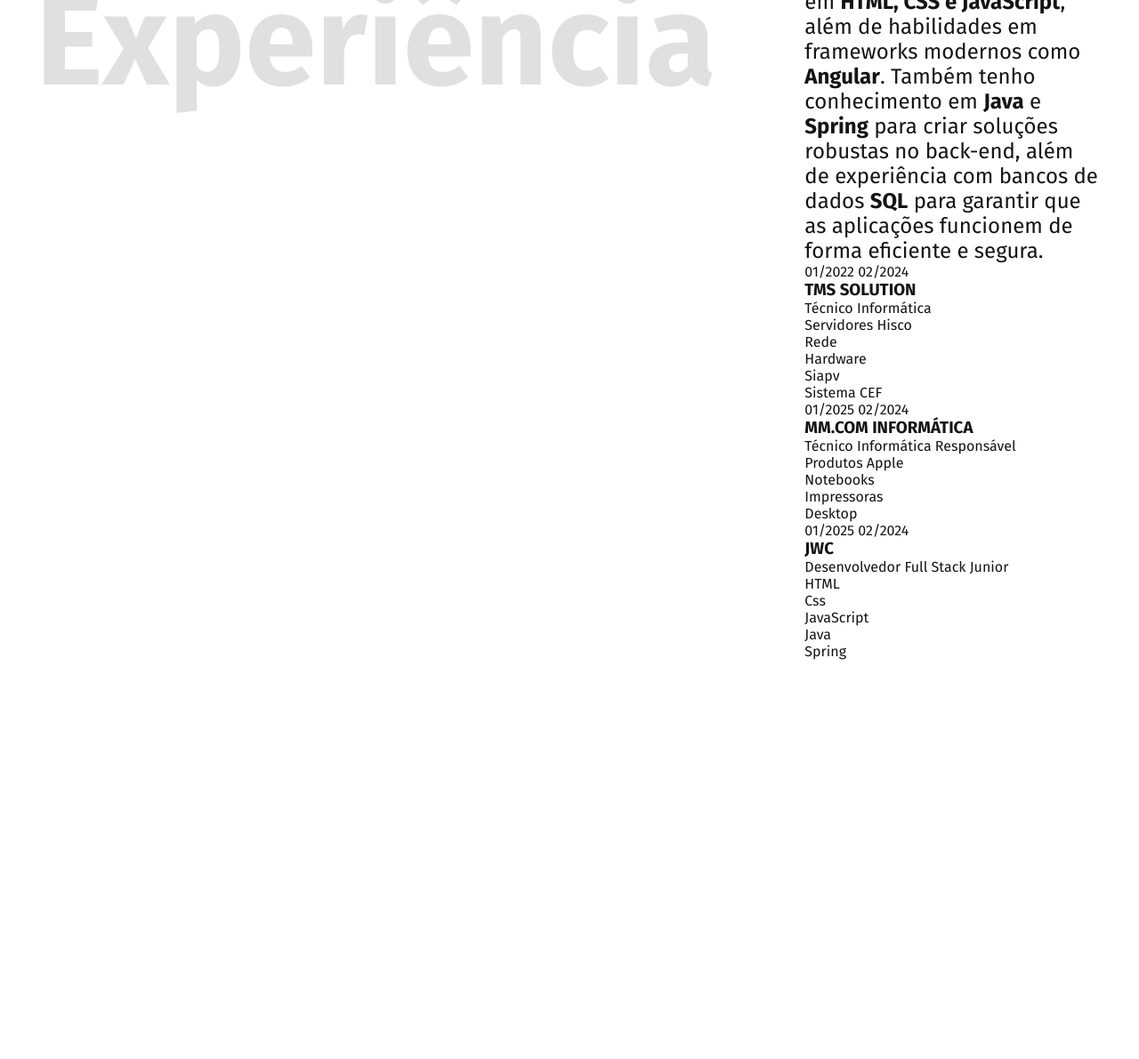
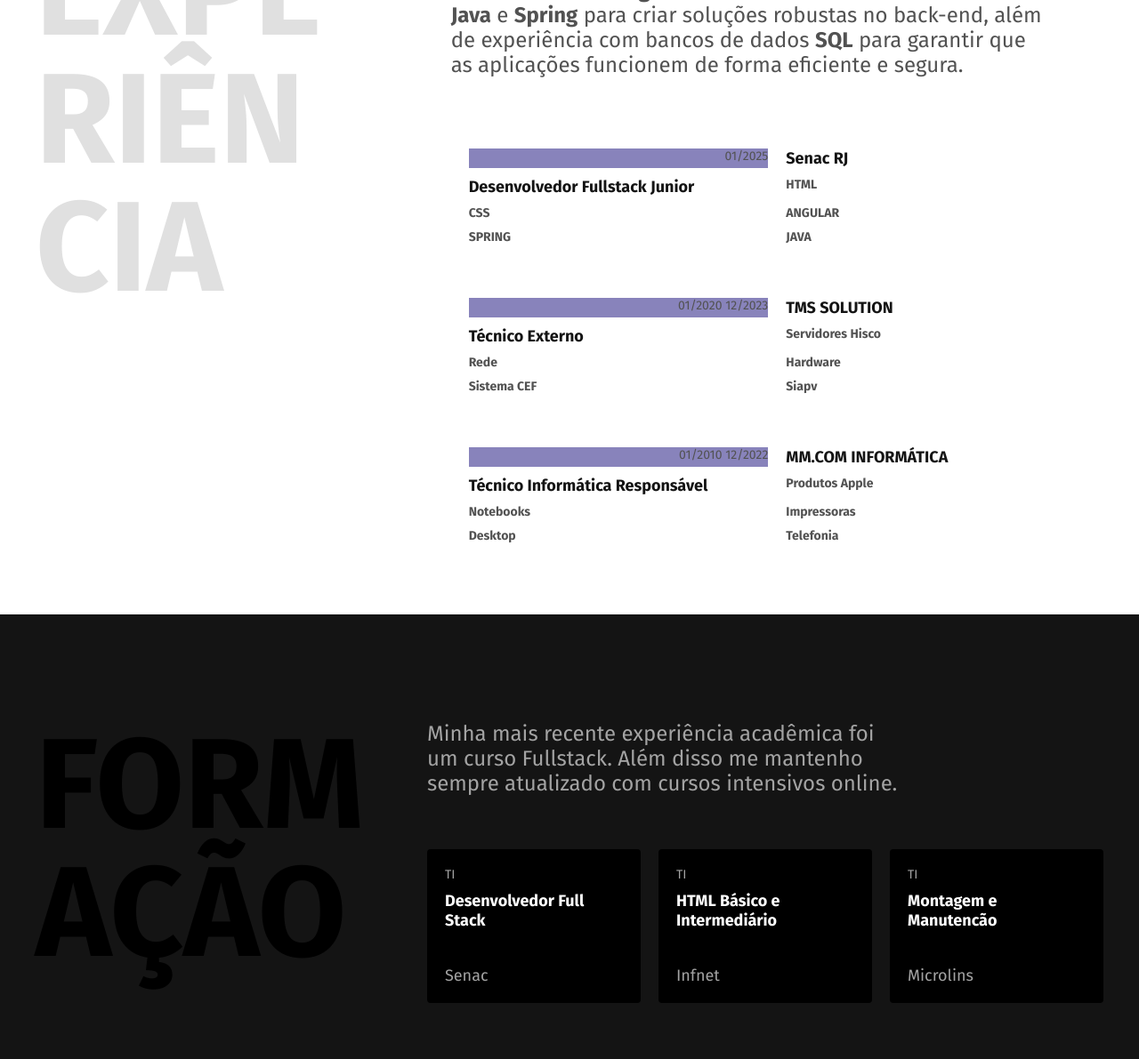
Before and after one commit to marcostuliogonzaga/Projeto-Portifolio, a plain HTML site: page index.html in a window 1280 px wide. Shown: the part 844-2035 px from the top of the page at 89% size. Before the commit the page ends 1626 px from the top, so only its background shows below. Drawn offline with Linux system fonts and the light colour scheme.

Commit message:
Enviando arquivos 06/03

```diff
--- a/CSS/style.css
+++ b/CSS/style.css
@@ -1,71 +1,70 @@
 /*
-+++++++++++++++++++++++++++++++++++
-CONFIGURAÇÕES BASICAS
-+++++++++++++++++++++++++++++++++++
+======================
+CONFIGURAÇÕES BÁSICAS
+======================
 */
 
 body {
-
-
-
-     font-family: "Fira Sans", Arial ,sans-serif; /* Define a fonte PRINCIPAL PARA O SITE */
-     margin: 0px ; /* remove qualquer margem padrão aplicada pelo navegador */
-     color: #141414; /* Define  a cor dos textos para um tom escuro */
+    font-family: "Fira Sans", Arial, sans-serif; /* Define a fonte principal para o site.*/
+    margin: 0px; /*Remove qualquer margem padrão aplicada pelo navegador*/
+    color: #141414; /* Define a cor dos textos para um tom escuro */
 }
 
 h1, h2, h3, p {
-     margin: 0px ; /* remove qualquer margem padrão aplicada pelo navegador */
+    margin: 0px; /*Remove qualquer margem padrão aplicada pelo navegador*/
 }
+
 img {
-        max-width: 100%;  /* Garante que a imagem unca ultrapasse o contaneir pai para não haver overflow */
+    max-width: 100%; /* Garante que a imagem nunca ultrapasse o contêiner */
     height: auto; /* Mantém a proporção original da imagem */
 }
 
 li {
-        list-style: none; /*  retira os pontos da lista */
+    list-style: none;
+}
 
-    }
 /*
-+++++++++++++++++++++++++++++++++++
-CONFIGURAÇÕES HEADER CABEÇÃLHO
-+++++++++++++++++++++++++++++++++++
+======================
+CABEÇALHO ( HEADER )
+======================
 */
 
 .header {
-    max-width:1200px ; /* Define a largura maxima para evitar que o conteudo fique muito largo em telas grandes */
-    padding: 40px 20px; /* Espaçamento interno para cima/baixo , direita/esquerda */
-    margin: 0 auto; /* Centraliza ro cabeçalho na horizntal */
-    display: flex; /* Organiza os elementos lado a lado */
-    justify-content: space-between; /* Distribui o itens do header uniformemente */
-    align-items: center; /* Alinha verticalmente os elementos */
+    max-width: 1200px; /* Define a largura máxima para evitar que o conteúdo fique muito largo em telas grandes*/
+    padding: 40px 20px; /*Espaçamento interno para cima/baixo direita/esquerda*/
+    margin: 0 auto; /* Centraliza o cabeçalho na horizontal*/
+    display: flex; /* Organiza os elementos lado a lado*/
+    justify-content: space-between; /* Distribui os itens do header uniformemente*/
+    align-items: center; /* Alinha verticalmente os elementos*/
 }
 
 .header-menu {
-        display:flex; /* Organiza os elemento lado a lado */
+    display: flex; /* Organiza os elementos lado a lado*/
     flex-wrap: wrap; /* Permite que os itens do menu quebrem a linha */
-        gap: 10px; /* espaçamento entre os itens do menu  */
-        justify-content: center; /* Garante qe os itens sempre fiquem centralizados */
+    gap: 10px; /* Espaçamento entre os itens do menu */
+    justify-content: center; /* Garante que os itens sempre fiquem centralizados*/
 }
 
 .header-menu a {
-        text-decoration: none; /* remove o sublinhado */
-        color: #141414; /* Define  a cor dos textos para um tom escuro */
+    text-decoration: none; /*Remove o sublinhado padrão da linha */
     padding: 10px 20px;
     font-size: 18px;
-        display: block; /*  garante que todos link ocupe toda area do botão */
+    color: #141414; /* Define a cor dos textos para um tom escuro */
+    display: block;  /* Garante que o link ocupe toda a área do botão*/
 }
+
 /*
-+++++++++++++++++++++++++++++++++++
-INTRODUÇÃO
-+++++++++++++++++++++++++++++++++++
+======================
+SEÇÃO DE INTRODUÇÃO
+======================
 */
 
 .introducao {
     max-width: 1200px;
-    padding:  40px 20px ;
+    padding: 40px 20px;
     margin: 0 auto;
     display: grid;
-    grid-template-columns: 1fr 2fr; /*  divide o espaço , 1 parte para a imagem e 2 partes para o texto */
+    grid-template-columns: 1fr 2fr; /* Divide o espaço, 1 parte para a imagem e 2 partes para o texto */
     gap: 100px;
     align-items: center;
 }
@@ -73,40 +72,184 @@ INTRODUÇÃO
 .introducao h1 {
     font-size: 72px;
     margin-bottom: 30px;
-
 }
 
 .introducao p {
     font-size: 24px;
-    color:#525252;
+    color: #525252;
 }
+
 /*
-+++++++++++++++++++++++++++++++++++
-SESSÃO EXPERIÊNCIAS
-+++++++++++++++++++++++++++++++++++
+======================
+SEÇÃO DE EXPERIÊNCIA
+======================
 */
 
 .experiencia {
-
     max-width: 1200px;
     margin: 0 auto;
     padding: 40px 20px;
     display: grid;
     grid-template-columns: 1fr 2fr;
     gap: 100px;
+}
 
-}
 .experiencia .subtitulo {
-
     color: #e0e0e0;
-
 }
 
 .experiencia-texto {
    font-size: 24px;
+   margin-bottom: 60px;
+   color: #525252;
+   max-width: 50ch;
 
 }
 
 .subtitulo {
     font-size: 144px;
+    text-transform: uppercase;
+    max-width: 4ch;  /* O valor em ch refere-se a caracter. Mantem esse número de ch na linha. */
+    word-break: break-all; /* Utilizado com o o valor ch, faz com que seja quebrado a palavra quando chegar ao número de ch informado.  */
+    line-height: 1; /* Informa o tamanho do espaçamento das linhas. */
+    letter-spacing: 0; /* Informa o tamanho do espeçamento entre as letras. */
 }
+
+.empresa {
+    display: grid;
+    grid-template-columns: 1fr 1fr;
+    gap: 10px 20px;
+    padding: 20px;
+    border-radius: 4px;
+    margin-bottom: 20px;
+}
+
+.empresa-ano {
+    text-align: right;
+    color: #525252;
+    font-size: 14px;
+    background-color: #8883bb;
+}
+
+.empresa-titulo {
+    font-size: 18px;
+    font-weight: bold;
+}
+
+.empresa-texto {
+    font-size: 14px;
+    color: #525252;
+    font-weight: bold; /* Aumenta o peso da letra. */
+}
+
+
+/*
+======================
+SEÇÃO DE FORMAÇÃO
+======================
+*/
+
+.formacao {
+    background-color: #141414;
+    color: #ffffff;
+}
+
+.formacao-container {
+    max-width: 1200px;
+    margin: 0 auto;
+    padding: 120px 20px;
+    display: grid;
+    grid-template-columns: 1fr 2fr;
+}
+
+.formacao .subtitulo {
+    color: #000000;
+    max-width: 5ch;
+}
+
+.formacao-texto {
+    font-size: 24px;
+    max-width: 40ch;
+    color: #a3a3a3;
+    margin-bottom: 60px;
+    padding-left: 40px;
+}
+
+.faculdade-lista {
+    display: flex;
+    flex-wrap: wrap;
+    gap: 20px;
+    margin-bottom: 60px;
+}
+
+.faculdade {
+    flex: 1; /* Faz com que cada bloco ocupe o mesmo espaço disponível */
+    background-color: #000000;
+    padding: 20px;
+    border-radius: 4px;
+    display: flex;
+    flex-direction: column; /* Alinha os itens verticalmente */
+}
+
+.faculdade-tipo {
+    font-size: 14px;
+    text-transform: uppercase;
+    color: #a3a3a3;
+    margin-bottom: 10px;
+}
+
+.faculdade-curso {
+    font-size: 18px;
+    margin-bottom: 40px;
+    flex: 1;
+}
+
+.faculdade-instituicao {
+    font-size: 18px;
+    color: #a3a3a3;
+}
+
+
+/*
+======================
+SEÇÃO DO FOOTER
+======================
+*/
+
+.footer {
+    background: #000000;
+    color: #ffffff;
+}
+
+
+.footer-container {
+    max-width: 1200px;
+    margin: 0 auto;
+    padding: 120px 20px 60px 20px;
+    display: grid;
+    grid-template-columns: 1fr 1fr;
+    gap: 100px;
+    align-items: center;
+}
+
+.footer-texto {
+    font-size: 24px;
+    color: #cccccc;
+}
+
+.footer-contato li {
+    font-size: 35px;
+    color: #ffffff;
+    font-weight: bold;
+    margin-bottom: 30px;
+}
+
+.footer-contato li a {
+    color: #ffffff;
+    text-decoration: none;
+}
+
+.footer-copy {
+    font-size: 20px;
+    color: #8f8f8f;
+}
--- a/index.html
+++ b/index.html
@@ -1,13 +1,16 @@
 <!DOCTYPE html>
 <html lang="pt-br">
   <head>
-    <meta charset="UTF-8">
-    <meta name="viewport" content="width=device-width, initial-scale=1.0">
-    <title>William - Desenvolvedor Full Stack</title>
-    <link rel="preconnect" href="https://fonts.googleapis.com">
-    <link rel="preconnect" href="https://fonts.gstatic.com" crossorigin>
-    <link href="https://fonts.googleapis.com/css2?family=Fira+Sans:ital,wght@0,100;0,200;0,300;0,400;0,500;0,600;0,700;0,800;0,900;1,100;1,200;1,300;1,400;1,500;1,600;1,700;1,800;1,900&display=swap" rel="stylesheet">
-    <link rel="stylesheet" href="css/style.css">
+    <meta charset="UTF-8" />
+    <meta name="viewport" content="width=device-width, initial-scale=1.0" />
+    <title>Marcos Túlio - Desenvolvedor Full Stack</title>
+    <link rel="preconnect" href="https://fonts.googleapis.com" />
+    <link rel="preconnect" href="https://fonts.gstatic.com" crossorigin />
+    <link
+      href="https://fonts.googleapis.com/css2?family=Fira+Sans:ital,wght@0,100;0,200;0,300;0,400;0,500;0,600;0,700;0,800;0,900;1,100;1,200;1,300;1,400;1,500;1,600;1,700;1,800;1,900&display=swap"
+      rel="stylesheet"
+    />
+    <link rel="stylesheet" href="css/style.css" />
   </head>
   <body>
     <header class="header">
@@ -22,11 +25,17 @@
     </header>
 
     <main class="introducao">
-        <img src="./img/perfil.jpg" alt="Lobo Cinza">
+      <img src="./img/tulio.jpg.jpg" alt="Túlio" />
       <div>
         <h1>Marcos Túlio Santos Gonzaga</h1>
-            <p>✅ <strong>Desenvolvedor Full Stack  </strong></p>
-            <p>Desenvolvedor Full stack apaixonado por tecnologia, aprendizado contínuo e criação de aplicações performáticas e escaláveis.</p>
+        <p>
+          ✅
+          <strong>Desenvolvedor Full Stack </strong>
+        </p>
+        <p>
+          Desenvolvedor Full stack apaixonado por tecnologia, aprendizado
+          contínuo e criação de aplicações performáticas e escaláveis.
+        </p>
       </div>
     </main>
 
@@ -34,52 +43,101 @@
       <h2 class="subtitulo">Experiência</h2>
       <div>
         <p class="experiencia-texto">
-             Desenvolvedor Web com foco em <strong>HTML, CSS e JavaScript</strong>, além de habilidades em frameworks modernos como <strong>Angular</strong>. Também tenho conhecimento em <strong>Java</strong> e <strong>Spring</strong> para criar soluções robustas no back-end, além de experiência com bancos de dados <strong>SQL</strong> para garantir que as aplicações funcionem de forma eficiente e segura.
+          Tenho experiência em desenvolvimento web, com foco em
+          <strong>HTML</strong> , <strong>CSS</strong> e
+          <strong>JavaScript</strong>, além de habilidades em frameworks
+          modernos como <strong>Angular</strong>. Também tenho conhecimento em
+          <strong>Java</strong> e <strong>Spring</strong> para criar soluções
+          robustas no back-end, além de experiência com bancos de dados
+          <strong>SQL</strong> para garantir que as aplicações funcionem de
+          forma eficiente e segura.
         </p>
 
         <div class="empresa">
+          <span class="empresa-ano">01/2025</span>
+          <h3 class="empresa-titulo">Senac RJ</h3>
+          <span class="empresa-titulo">Desenvolvedor Fullstack Junior</span>
+          <p class="empresa-texto">HTML</p>
+          <p class="empresa-texto">CSS</p>
+          <p class="empresa-texto">ANGULAR</p>
+          <p class="empresa-texto">SPRING</p>
+          <p class="empresa-texto">JAVA</p>
+        </div>
 
-            <span class="empresa-ano">01/2022 02/2024</span>
+        <div class="empresa">
+          <span class="empresa-ano">01/2020 12/2023</span>
           <h3 class="empresa-titulo">TMS SOLUTION</h3>
-            <span class="empresa-titulo">Técnico Informática</span>
+          <span class="empresa-titulo">Técnico Externo</span>
           <p class="empresa-texto">Servidores Hisco</p>
           <p class="empresa-texto">Rede</p>
           <p class="empresa-texto">Hardware</p>
+          <p class="empresa-texto">Sistema CEF</p>
           <p class="empresa-texto">Siapv</p>
-            <p class="empresa-texto">Sistema CEF</p>
-
+        </div>
 
         <div class="empresa">
-
-            <span class="empresa-ano">01/2025 02/2024</span>
+          <span class="empresa-ano">01/2010 12/2022</span>
           <h3 class="empresa-titulo">MM.COM INFORMÁTICA</h3>
           <span class="empresa-titulo">Técnico Informática Responsável</span>
           <p class="empresa-texto">Produtos Apple</p>
           <p class="empresa-texto">Notebooks</p>
           <p class="empresa-texto">Impressoras</p>
           <p class="empresa-texto">Desktop</p>
-            <p class="empresa-texto"></p>
+          <p class="empresa-texto">Telefonia</p>
+        </div>
+      </div>
+    </section>
 
-          <div class="empresa">
+    <section class="formacao" id="formacao">
+      <div class="formacao-container">
+        <h2 class="subtitulo">Formação</h2>
+        <div>
+          <p class="formacao-texto">
+            Minha mais recente experiência acadêmica foi um curso Fullstack.  Além disso me mantenho sempre atualizado com cursos intensivos online.
+          </p>
+          <ul class="faculdade-lista">
 
-                <span class="empresa-ano">01/2025 02/2024</span>
-                <h3 class="empresa-titulo">JWC</h3>
-                <span class="empresa-titulo">Desenvolvedor Full Stack Junior</span>
-                <p class="empresa-texto">HTML</p>
-                <p class="empresa-texto">Css</p>
-                <p class="empresa-texto">JavaScript</p>
-                <p class="empresa-texto">Java</p>
-                <p class="empresa-texto">Spring</p>
+            <li class="faculdade">
+              <span class="faculdade-tipo">Ti</span>
+              <h3 class="faculdade-curso">Desenvolvedor Full Stack</h3>
+              <span class="faculdade-instituicao">Senac</span>
+            </li>
 
+            <li class="faculdade">
+              <span class="faculdade-tipo">Ti</span>
+              <h3 class="faculdade-curso">HTML Básico e Intermediário</h3>
+              <span class="faculdade-instituicao">Infnet</span>
+            </li>
 
+            <li class="faculdade">
+              <span class="faculdade-tipo">Ti</span>
+              <h3 class="faculdade-curso">Montagem e Manutencão</h3>
+              <span class="faculdade-instituicao">Microlins</span>
+            </li>
 
-
+          </ul>
 
         </div>
       </div>
     </section>
 
 
+    <footer class="footer" id="contato">
+      <div class="footer-container">
+        <p class="footer-texto">Estou disponível para novos projetos no momento.Entre em contato comigo e marcamos uma conversa. ❤</p>
+        <ul class="footer-contato">
+          <li>marcostuliogonzaga14031985@gmail.com</li>
+          <li>+ 55 21 97045-7129</li>
+          <li><a href="http://">Github</a></li>
+          <li><a href="http://">Linkedin</a></li>
+        </ul>
+        <p class="footer-copy">
+          Marcos Gonzaga . Alguns direitos reservados.
+        </p>
+      </div>
+
+    </footer>
+
 
 
 
```
Also changed, not shown: img/perfil.jpg (deleted), img/tulio.jpg.jpg (added). Lines whose indentation alone changed are shown as unchanged.
